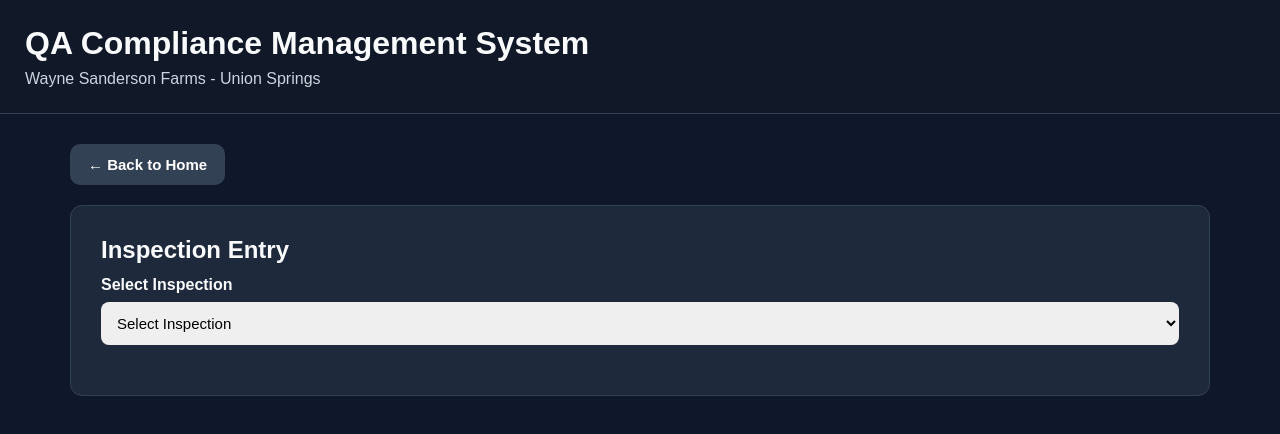
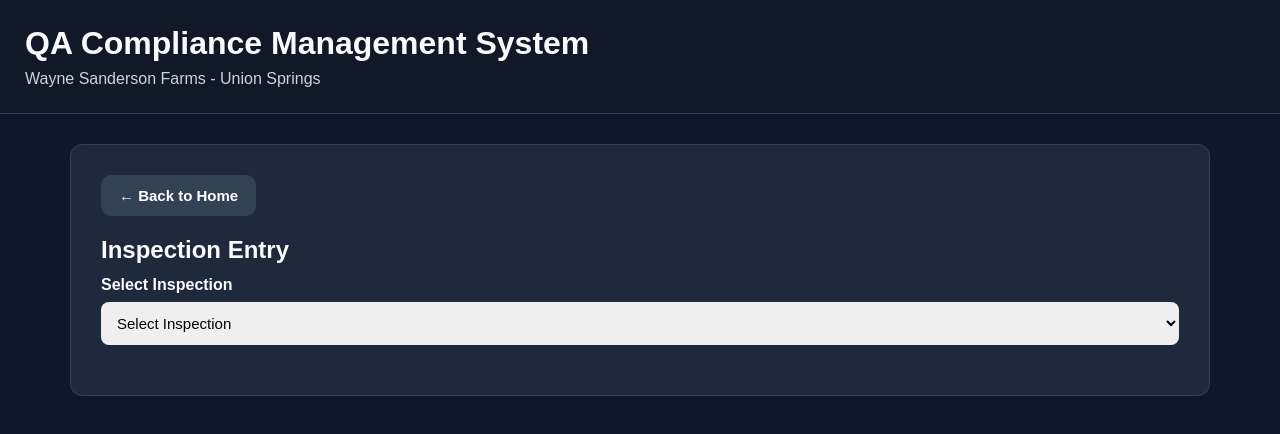
Before and after one commit to WSFUSPMaintenance/qcms-web, a plain HTML site: page index.html in a window 1280 px wide. Both pictures are taken after a click on the button "Start Inspection". Drawn offline with Linux system fonts and the light colour scheme.

Commit message:
Update index.html

```diff
--- a/index.html
+++ b/index.html
@@ -25,44 +25,28 @@
         </div>
 
         <div class="menu-grid">
-
-            <button class="menu-button" onclick="showInspection()">
-                Start Inspection
-            </button>
-
-            <button class="menu-button" disabled>
-                Open Inspections
-            </button>
-
-            <button class="menu-button" disabled>
-                Completed Inspections
-            </button>
-
-            <button class="menu-button" disabled>
-                QA Review
-            </button>
-
+            <button class="menu-button" onclick="showInspection()">Start Inspection</button>
+            <button class="menu-button" disabled>Open Inspections</button>
+            <button class="menu-button" disabled>Completed Inspections</button>
+            <button class="menu-button" disabled>QA Review</button>
         </div>
     </div>
 
     <div id="inspectionPanel" class="hidden">
 
-        <button class="back-button" onclick="backToHome()">
-            ← Back to Home
-        </button>
-
         <div class="inspection-card">
 
-            <h2>Inspection Entry</h2>
+            <div class="inspection-header-row">
+                <button class="back-button" onclick="backToHome()">← Back to Home</button>
+                <h2>Inspection Entry</h2>
+            </div>
 
             <label><strong>Select Inspection</strong></label>
-
             <select id="inspectionSelect">
                 <option value="">Select Inspection</option>
             </select>
 
             <div id="inspectionInfo" class="inspection-info hidden"></div>
-
             <div id="checklistContainer" class="hidden"></div>
 
         </div>
```
